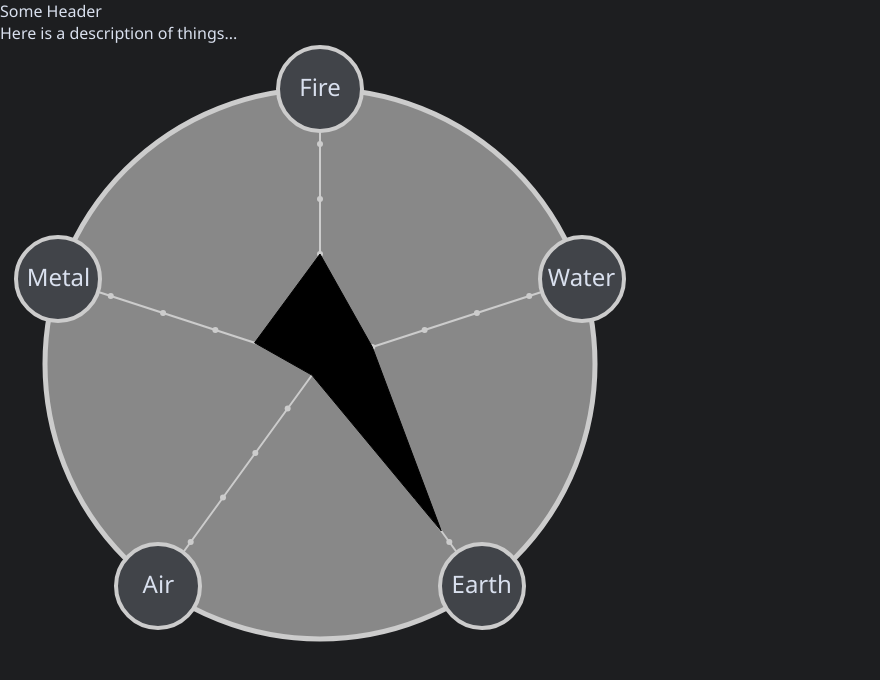
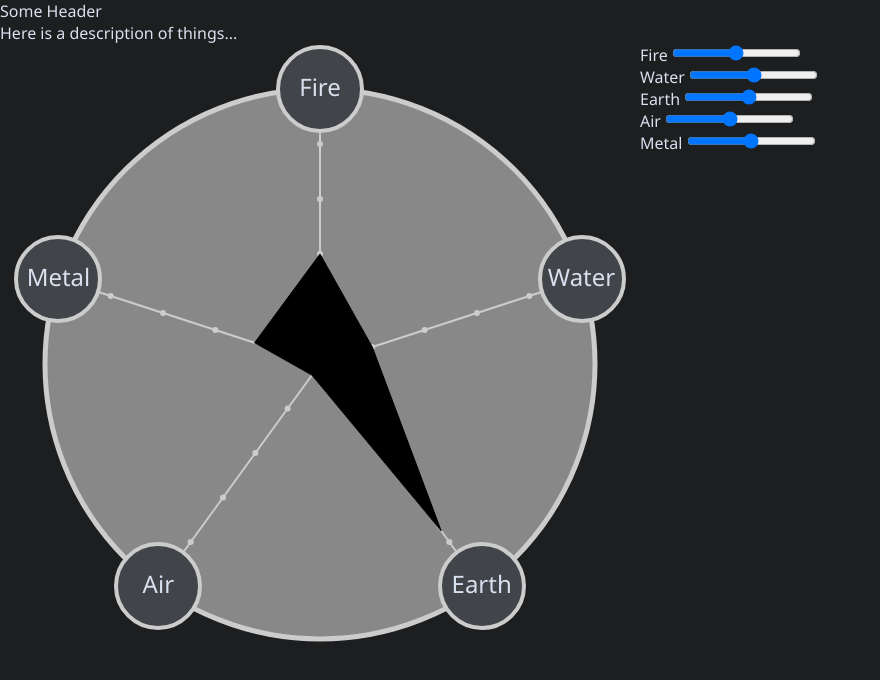
Before and after one commit to splucas/html-spiderweb-graph, a plain HTML site: page index.html in a window 1280 px wide. Shown: the whole page, without its empty margins (0-880 px from the left). Drawn offline with Linux system fonts and the light colour scheme.

Commit message:
Hooked up slider control

```diff
--- a/css/styles.css
+++ b/css/styles.css
@@ -37,3 +37,9 @@ body
     line-height: 75px;
     font-size: 1.5em;
 }
+
+.sliderContainer
+{
+    position:absolute;
+    left: 640px;
+}
--- a/index.html
+++ b/index.html
@@ -24,6 +24,7 @@
 
 
     </div>
+      <div>
         <div class="graphContainer">
           <canvas id="background" width="640" height="640"></canvas>
           <canvas id="webgraphview" width="640" height="640"></canvas>
@@ -34,8 +35,31 @@
         <div class="element-indicator">Earth</div>
         <div class="element-indicator">Air</div>
         <div class="element-indicator">Metal</div>
+      </div>
 
+    <div class="sliderContainer">
+      <div>
+        <label>Fire</label>
+        <input type="range" min="0" max="100" id="range-Fire" oninput="handleChangeSlider(this);"/>
+      </div>
+      <div>
+        <label>Water</label>
+        <input type="range" min="0" max="100" id="range-Water" oninput="handleChangeSlider(this);"/>
+      </div>
+      <div>
+        <label>Earth</label>
+        <input type="range" min="0" max="100" id="range-Earth" oninput="handleChangeSlider(this);"/>
+      </div>
+      <div>
+        <label>Air</label>
+        <input type="range" min="0" max="100" id="range-Air" oninput="handleChangeSlider(this);"/>
+      </div>
+      <div>
+        <label>Metal</label>
+        <input type="range" min="0" max="100" id="range-Metal" oninput="handleChangeSlider(this);"/>
+      </div>
 
+    </div>
 
   </body>
 
@@ -78,6 +102,15 @@
 
     }
 
+    function handleChangeSlider(theSlider)
+    {
+      console.log(theSlider.id);
+      var eleId = theSlider.id;
+      var dataName  = eleId.replace("range-", "");
+      graphData[dataName] = theSlider.value / 100;
+      spidergraph.drawWebGraph(graphData, webCanvas, -90);
+
+    }
 
   </script>
 
--- a/js/spidergraph.js
+++ b/js/spidergraph.js
@@ -91,6 +91,7 @@ class SpiderGraph
     drawWebGraph(graphData, webcanvas, degOffset)
     {
         let context = webcanvas.getContext("2d");
+        context.clearRect(0,0, webcanvas.width, webcanvas.height);
 
         var axisCount = this.axisList.length;
         var segSize = 360 / axisCount;
```
Lines whose indentation alone changed are shown as unchanged.
